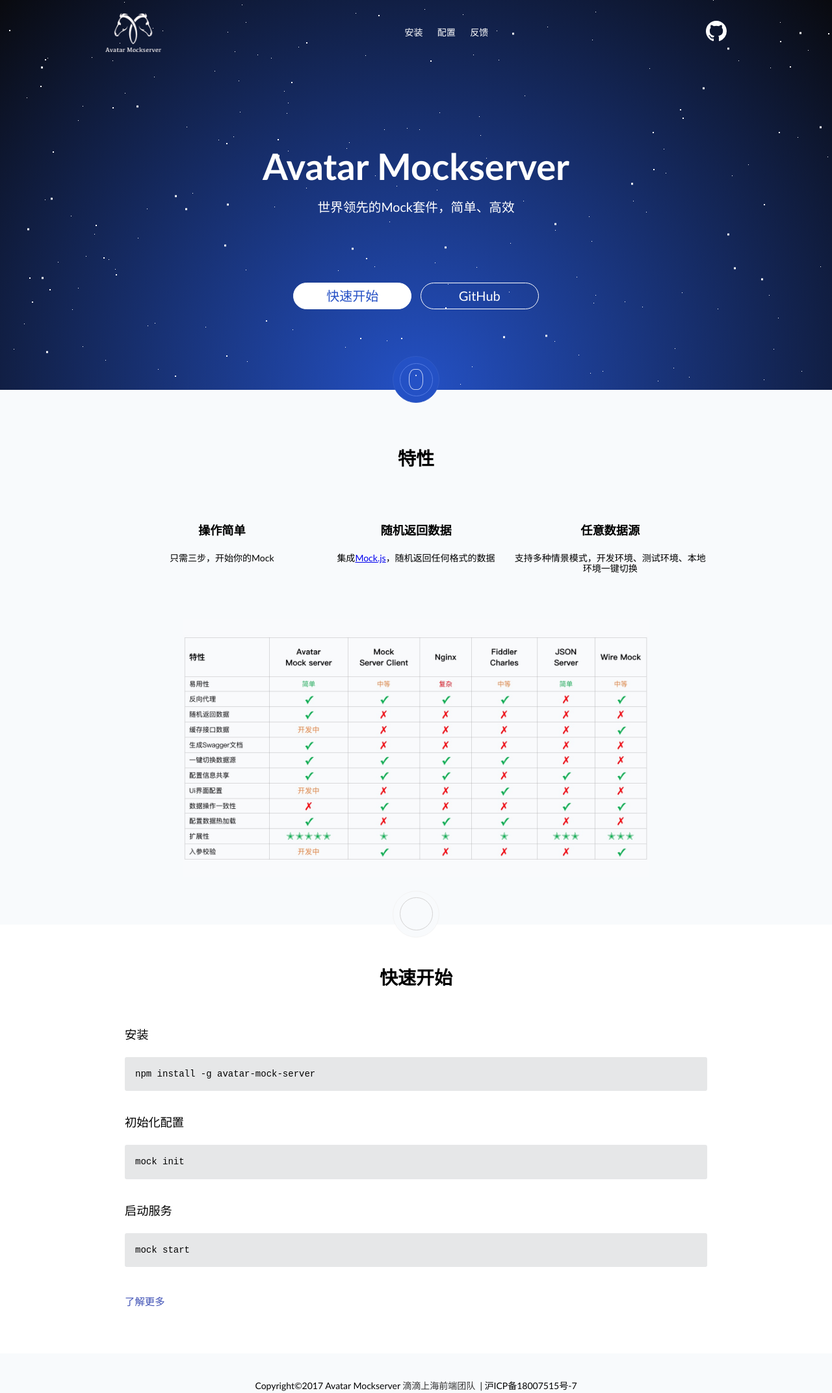
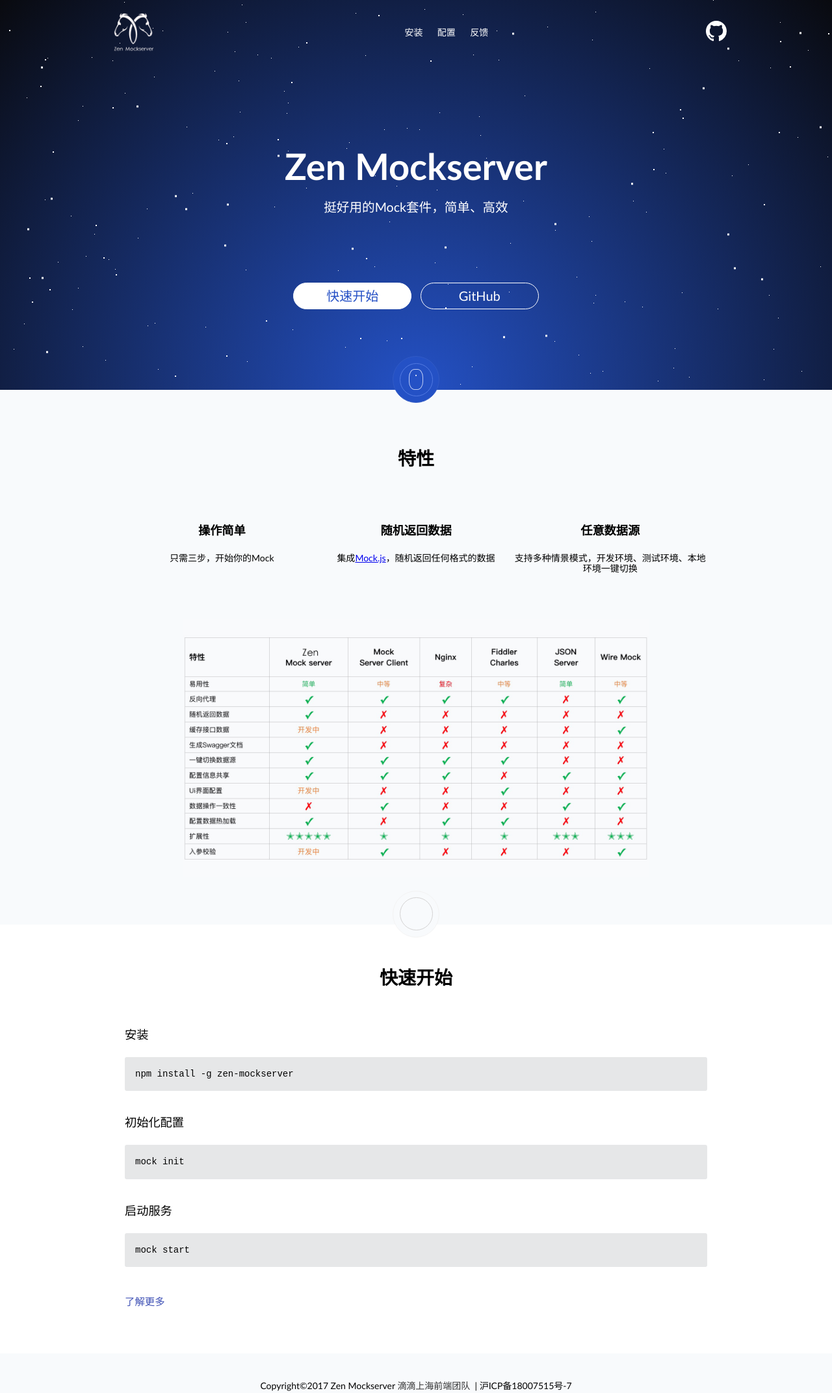
Before and after one commit to ssehacker/mock-homepage, a website: page index.html in a window 1280 px wide. Shown: the whole page at 65% size. Drawn offline with Linux system fonts and the light colour scheme; some icons are missing; a small style sheet from the web is missing.

Commit message:
update logo

```diff
--- a/index.html
+++ b/index.html
@@ -3,7 +3,7 @@
 <head>
   <meta charset="UTF-8">
   <meta name="viewport" content="width=device-width, initial-scale=1, shrink-to-fit=no">
-  <title>Avatar Mockserver|一个强大的Mock套件</title>
+  <title>Zen Mockserver|一个强大的Mock套件</title>
   <link href="src/normalize.css" rel="stylesheet" type="text/css">
   <link href="src/bg.css" rel="stylesheet" type="text/css">
   <link href="src/main.css" rel="stylesheet" type="text/css">
@@ -18,7 +18,7 @@
     </div>
     <nav>
       <a class="logo">
-        <img src="src/images/logo.png"/>
+        <img src="src/images/zen-logo.png"/>
       </a>
       <ul>
         <li><a href="#getstart">安装</a></li>
@@ -31,9 +31,9 @@
     </nav>
     <div class="banner">
       <h1>
-        Avatar Mockserver
+        Zen Mockserver
       </h1>
-      <p>世界领先的Mock套件，简单、高效</p>
+      <p>挺好用的Mock套件，简单、高效</p>
       <div class="btns">
         <a class="get-started-btn" href="#getstart">快速开始</a>
         <a href="https://github.com/ssehacker/avatar-mockserver">GitHub</a>
@@ -62,7 +62,7 @@
       <p>支持多种情景模式，开发环境、测试环境、本地环境一键切换</p>
     </div>
     <div class="feature-bg">
-      <img src="src/images/feature.jpeg">
+      <img src="src/images/feature.png">
     </div>
     <cite class="tool">
         <span>
@@ -74,7 +74,7 @@
     <h2>快速开始</h2>
     <div class="step">
       <h4>安装</h4>
-      <pre><code>npm install -g avatar-mock-server</code></pre>
+      <pre><code>npm install -g zen-mockserver</code></pre>
     </div>
     <div>
       <h4>初始化配置</h4>
@@ -89,7 +89,7 @@
     </div>
   </section>
   <footer>
-    <p>Copyright&copy;2017 Avatar Mockserver <a href="#">滴滴上海前端团队</a>&nbsp;&nbsp;| 沪ICP备18007515号-7</p>
+    <p>Copyright&copy;2017 Zen Mockserver <a href="#">滴滴上海前端团队</a>&nbsp;&nbsp;| 沪ICP备18007515号-7</p>
   </footer>
 </body>
 </html>
```
Also changed, not shown: src/images/feature.jpeg (deleted), src/images/feature.png (added), src/images/zen-logo.png (added).
